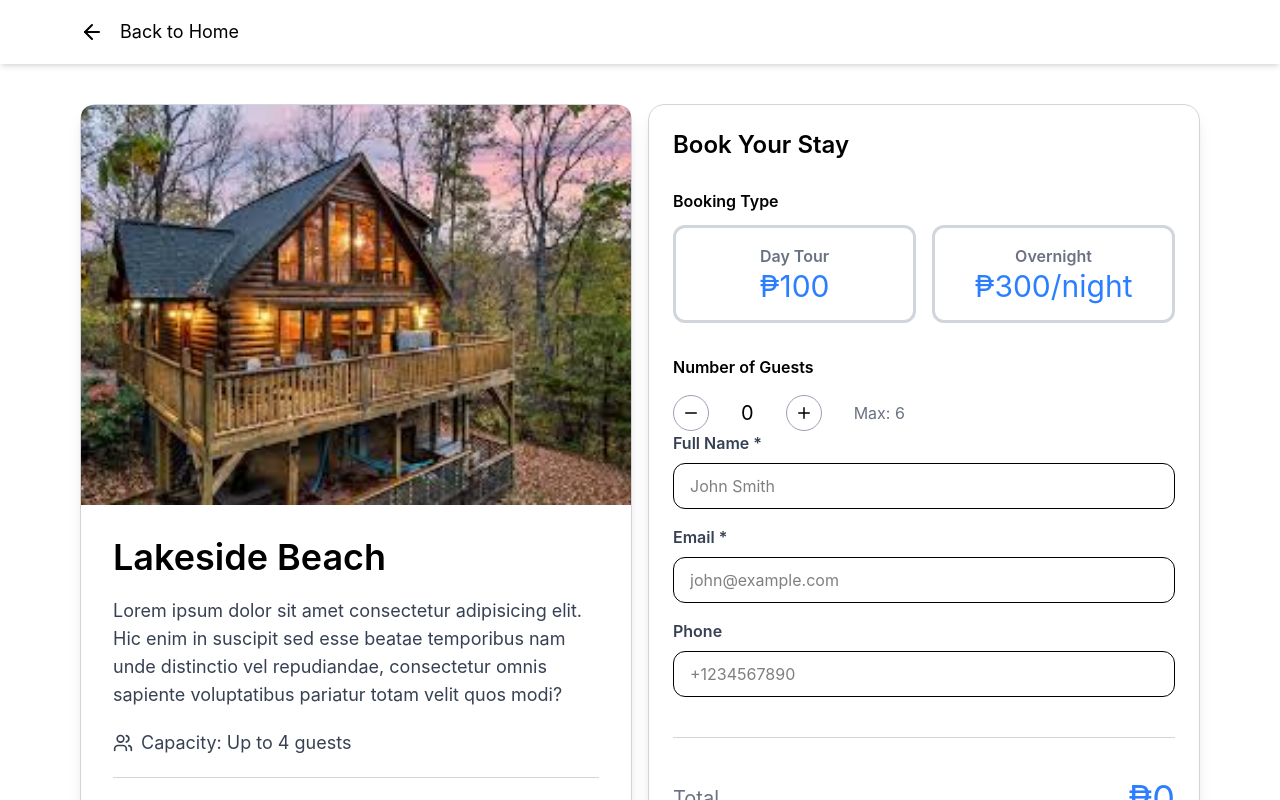
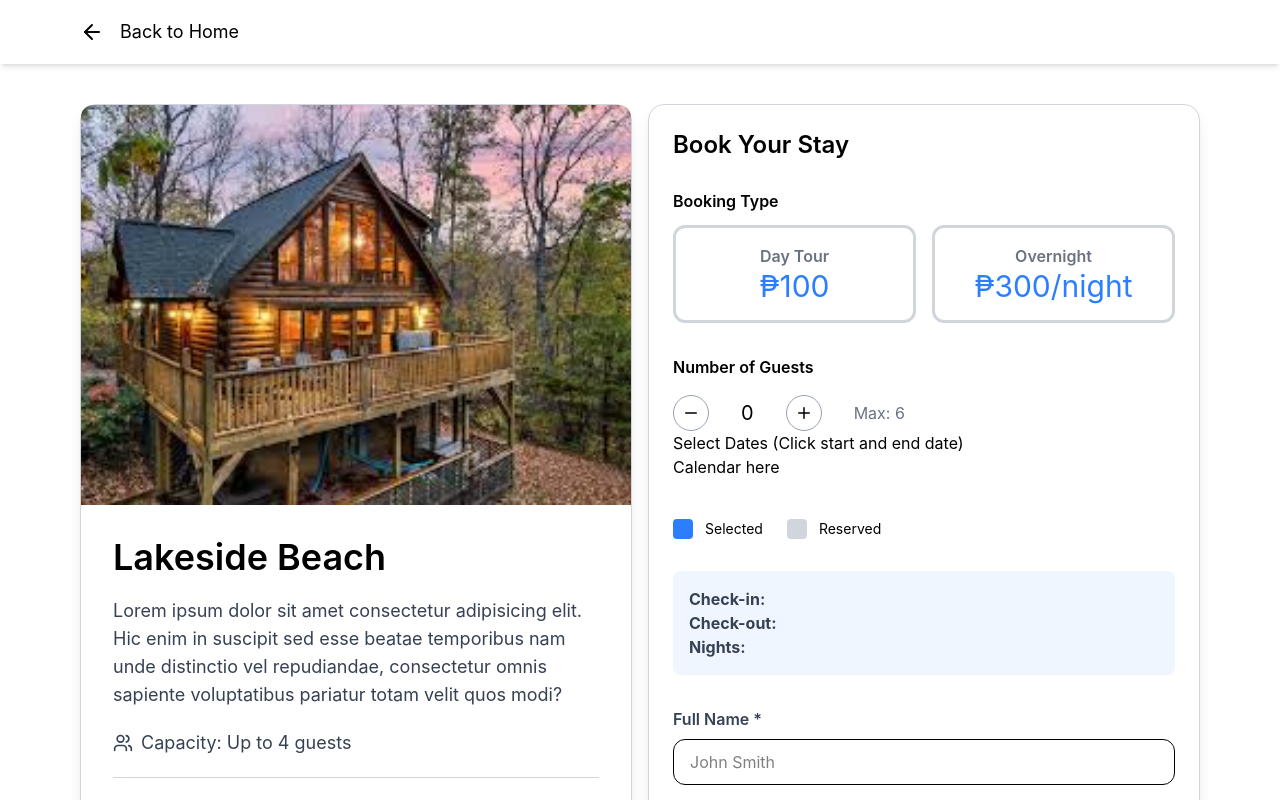
Before and after one commit to Code-W-Gab/Resort_Reservation, a React app in the folder frontend/: page /reserve/1 in a window 1280 px wide. Shown: the top 800 px of the page. Built offline with nearby package versions, Linux system fonts and the light colour scheme; the HTML template or start-up script is replaced by a standard one.

Commit message:
Add layout for calendar

```diff
--- a/frontend/src/Components/User/Book.jsx
+++ b/frontend/src/Components/User/Book.jsx
@@ -68,6 +68,27 @@ export default function Book() {
           </div>
         </div>
 
+        <div>
+          <h4>Select Dates (Click start and end date)</h4>
+          <div>Calendar here</div>
+        </div>
+        <div className='flex items-center gap-6 mt-10'>
+          <div className='flex items-center gap-3'>
+            <div className='size-5 bg-blue-500 rounded-sm'></div>
+            <p className='text-sm'>Selected</p>
+          </div>
+          <div className='flex items-center gap-3'>
+            <div className='size-5 bg-gray-300 rounded-sm'></div>
+            <p className='text-sm'>Reserved</p>
+          </div>
+        </div>
+
+        <div className='bg-blue-50 p-4 rounded-lg my-8 text-gray-700'>
+          <p className='font-bold'>Check-in:</p>
+          <p className='font-bold'>Check-out:</p>
+          <p className='font-bold'>Nights:</p>
+        </div>
+
         <div className='flex flex-col gap-4'>
           <div className='flex flex-col gap-2'>
             <label className='text-md text-gray-700 font-semibold'>Full Name *</label>
```
